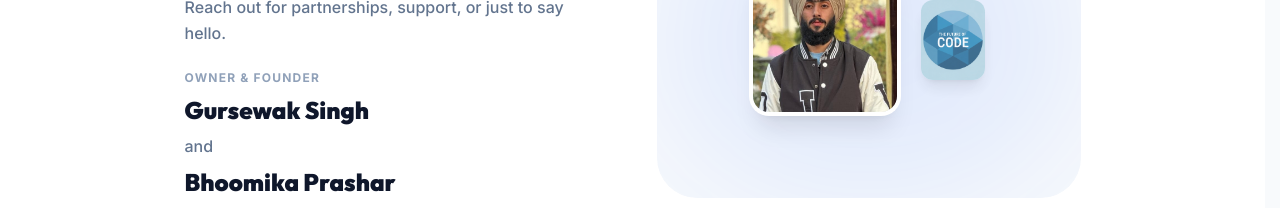
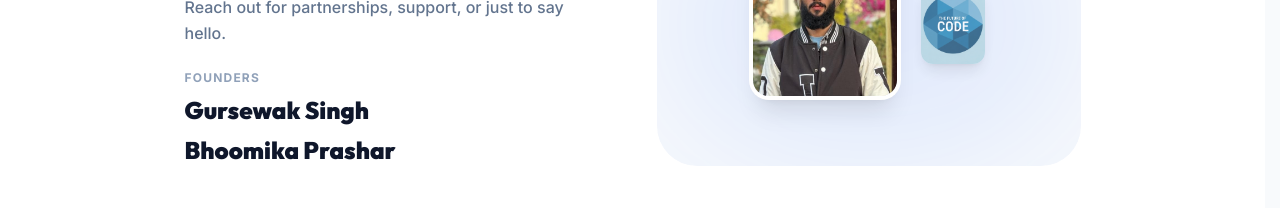
Before and after one commit to kp7829294-create/libzone, a Next.js app: page /contact in a window 1280 px wide. Shown: the part 473-681 px from the top of the page. Built offline with nearby package versions, Linux system fonts and the light colour scheme; no server answers.

Commit message:
Initial commit562stsf

```diff
--- a/src/app/contact/page.js
+++ b/src/app/contact/page.js
@@ -25,9 +25,9 @@ export default function Contact() {
                 Libzone is built with care by <span className="text-slate-900 font-bold">Gursewak Singh</span> to bring modern library management to campuses everywhere. Reach out for partnerships, support, or just to say hello.
               </p>
               <div className="flex flex-col gap-2">
-                <p className="text-xs font-bold text-slate-400 uppercase tracking-widest">Owner & Founder</p>
+                <p className="text-xs font-bold text-slate-400 uppercase tracking-widest">Founders</p>
                 <p className="font-display font-black text-2xl text-slate-900">Gursewak Singh</p>
-                <p className="text-slate-500 font-medium">and</p>
+
 
                 <p className="font-display font-black text-2xl text-slate-900">Bhoomika Prashar</p>
               </div>
```
